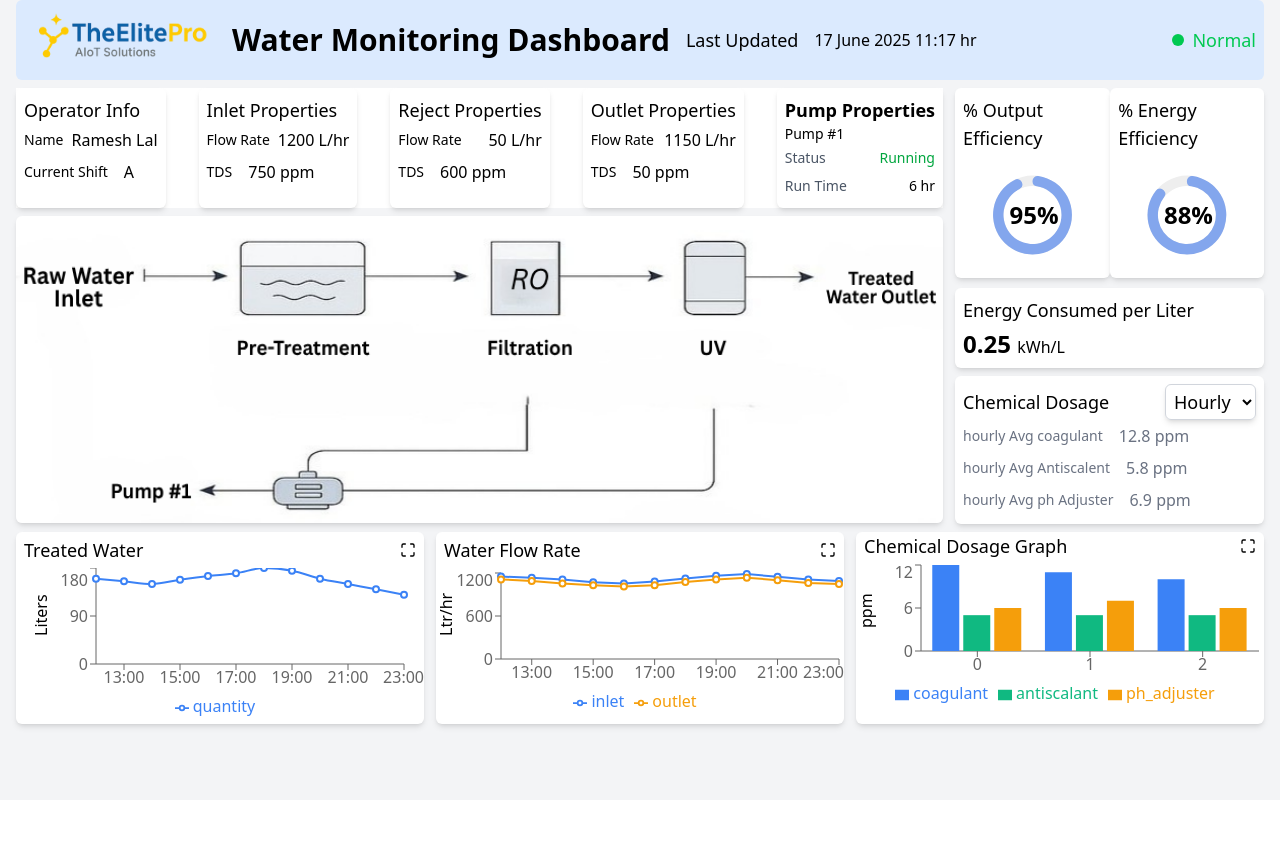
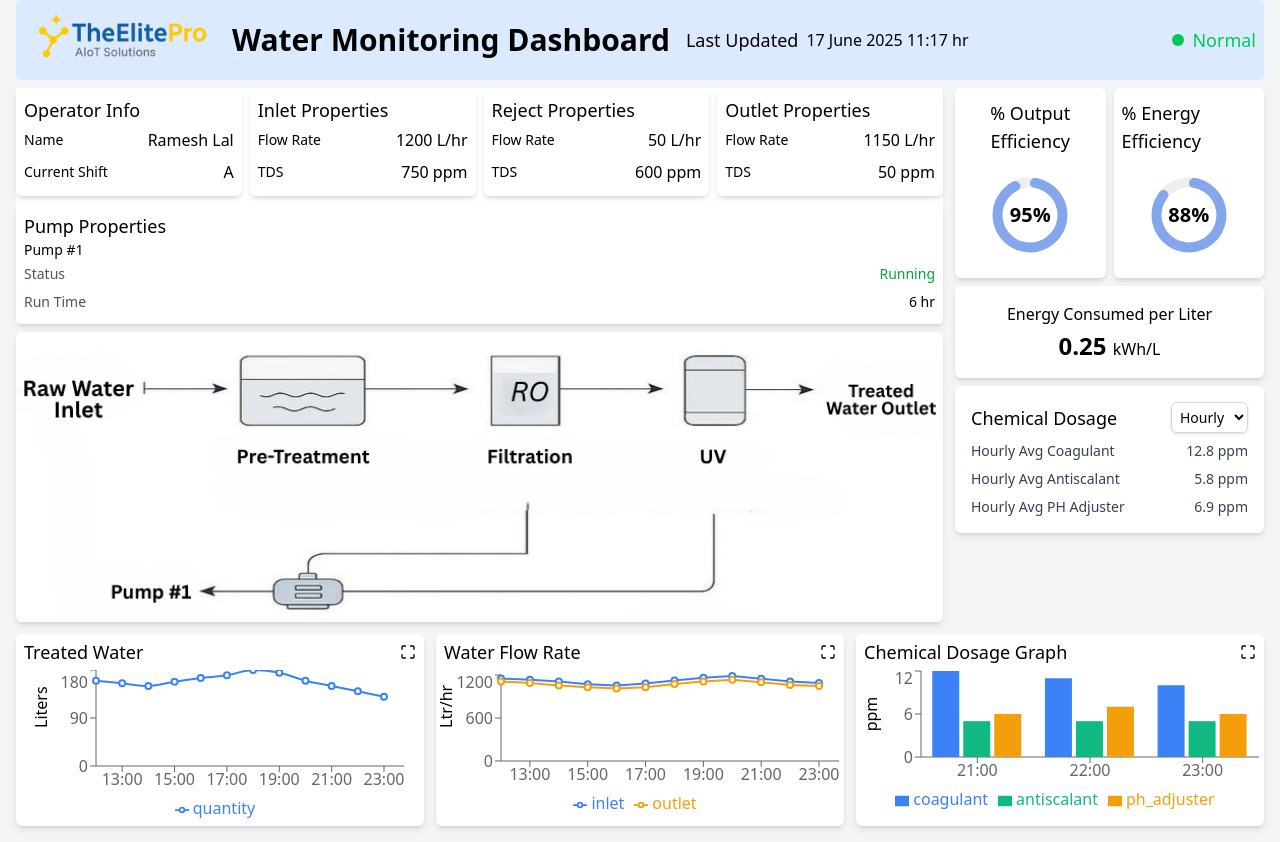
Before and after one commit to divyanshj0/dashboard, a Next.js app: page / in a window 1280 px wide. Before the commit the page ends 800 px from the top, so only its background shows below. Built offline with nearby package versions, Linux system fonts and the light colour scheme.

Commit message:
responsiveness added

```diff
--- a/app/page.js
+++ b/app/page.js
@@ -8,78 +8,94 @@ import FlowRaterChart from "@/components/flowratechart";
 import EnergyEfficiency from "@/components/energyefficiency";
 import clsx from "clsx";
 import { useState } from "react";
+
 export default function Home() {
-  const [view, setView] = useState('hourly')
+  const [view, setView] = useState('hourly');
   const efficiency = 95;
+
   const getStatus = (value) => {
     if (value > 80) return { label: "Normal", color: "green" };
     if (value > 65) return { label: "Moderate", color: "yellow" };
     return { label: "Alert", color: "red" };
   };
+
   const status = getStatus(efficiency);
+
   const dotClass = clsx("h-3 w-3 rounded-full", {
     "bg-green-500": status.color === "green",
     "bg-yellow-500": status.color === "yellow",
     "bg-red-500": status.color === "red",
   });
+
   const textClass = clsx("text-lg font-medium", {
     "text-green-500": status.color === "green",
     "text-yellow-500": status.color === "yellow",
     "text-red-500": status.color === "red",
   });
+
   return (
-    <main className="min-h-screen  max-w-screen bg-gray-100 ">
-      {/* Top Bar */}
-      <div className="flex mx-4 p-2 justify-between items-center bg-blue-100 rounded-md">
-        <div className="flex gap-4 items-center">
+    <main className="min-h-screen w-full bg-gray-100">
+      {/* Header */}
+      <div className="flex flex-col md:flex-row mx-4 p-2 justify-between items-start md:items-center bg-blue-100 rounded-md gap-2">
+        <div className="flex flex-col md:flex-row gap-4 items-start md:items-center">
           <img src="/company_logo[1].png" alt="logo" className="w-48" />
-          <p className="text-3xl font-semibold">Water Monitoring Dashboard</p>
+          <p className="text-2xl md:text-3xl font-semibold">Water Monitoring Dashboard</p>
+          <div className="flex gap-2 items-center">
             <p className="text-lg font-medium">Last Updated</p>
             <span>17 June 2025 11:17 hr</span>
           </div>
+        </div>
         <div className="flex items-center gap-2">
-          <span
-            className={dotClass} />
+          <span className={dotClass} />
           <p className={textClass}>{status.label}</p>
         </div>
       </div>
-      {/* Middle Part */}
-      <div className=" px-4 mt-2 flex gap-3">
-        {/* left container */}
-        <div className="flex-3/4 flex flex-col gap-2">
+
+      {/* Middle Section */}
+      <div className="px-4 mt-2 flex flex-col lg:flex-row gap-3">
+        {/* Left Container */}
+        <div className="w-full lg:w-3/4 flex flex-col gap-2">
           <WaterProperty />
-          <img src="/Raw Water.png" alt="mimic" className="rounded-md shadow-md h-[307px]" />
+          <img src="/Raw Water.png" alt="mimic" className="rounded-md shadow-md w-full max-h-[307px] object-cover" />
         </div>
 
+        {/* Right Container */}
+        <div className="w-full lg:w-1/4 flex flex-col gap-2">
+          {/* Efficiency Donuts */}
+          <div className="flex flex-col gap-2 sm:flex-row sm:justify-between">
+            <Efficiency />
+            <EnergyEfficiency />
+          </div>
 
-        {/* right container */}
-        <div className="flex-1/4 flex flex-col gap-2">
-          <div className="h-48 flex justify-between">
-            <Efficiency />
-            <EnergyEfficiency/>
-          </div>
-          <div className="p-2 h-max bg-white rounded-md shadow-md">
-            <p className="text-lg font-medium">Energy Consumed per Liter</p>
+          {/* Energy Text Box */}
+          <div className="bg-white p-4 rounded-md shadow-md text-center">
+            <p className="text-base font-medium">Energy Consumed per Liter</p>
             <p className="text-2xl font-bold mt-1">
               0.25 <span className="text-base font-medium">kWh/L</span>
             </p>
           </div>
-          <div className=" bg-white h-max p-2 rounded-md shadow-md">
-            <div className="flex gap-1">
-              <p className="text-lg font-medium flex  items-center flex-2/3">Chemical Dosage</p>
-              <div className="  flex justify-center items-center">
-                <select className="border border-gray-300 rounded-md text-lg p-1 shadow-md" value={view} onChange={(e) => setView(e.target.value)}>
+
+          {/* Chemical Dosage */}
+          <div className="bg-white p-4 rounded-md shadow-md">
+            <div className="flex flex-col sm:flex-row sm:justify-between sm:items-center mb-2 gap-2">
+              <p className="text-lg font-medium">Chemical Dosage</p>
+              <select
+                className="border border-gray-300 rounded-md text-sm p-1 shadow"
+                value={view}
+                onChange={(e) => setView(e.target.value)}
+              >
                 <option value="hourly">Hourly</option>
                 <option value="daily">Daily</option>
                 <option value="weekly">Weekly</option>
               </select>
             </div>
-            </div>
             <ChemicalDosage view={view} />
           </div>
         </div>
       </div>
-      <div className="flex gap-3 mx-4 mt-2">
+
+      {/* Charts */}
+      <div className="grid grid-cols-1 md:grid-cols-2 lg:grid-cols-3 gap-3 mx-4 mt-3 pb-4">
         <TreatedWaterChart view={view} />
         <FlowRaterChart view={view} />
         <ChemicalChart view={view} />
--- a/components/chemicalDosage.js
+++ b/components/chemicalDosage.js
@@ -1,38 +1,41 @@
 'use client';
 import { hourlydata, dailydata, weeklydata } from '@/libs/data';
 
-export default function ChemicalDosage({view}) {
-    const getchartdata = () => {
+export default function ChemicalDosage({ view }) {
+  const getChartData = () => {
     switch (view) {
-            case 'hourly': return { data: hourlydata, xkey: 'hour' }
-            case 'daily': return { data: dailydata, xkey: 'day' }
-            case 'weekly': return { data: weeklydata, xkey: 'week' }
-            default: return { data: [], xkey: '' };
+      case 'hourly':
+        return { data: hourlydata, xKey: 'hour' };
+      case 'daily':
+        return { data: dailydata, xKey: 'day' };
+      case 'weekly':
+        return { data: weeklydata, xKey: 'week' };
+      default:
+        return { data: [], xKey: '' };
     }
   };
-    const { data, xKey } = getchartdata();
+
+  const { data } = getChartData();
+
   const average = (key) =>
     data.length
       ? (data.reduce((sum, d) => sum + (d[key] || 0), 0) / data.length).toFixed(1)
       : '0.0';
+
   return (
-        <>
-            <div className="text-gray-500">
-                <div className="flex py-1 items-center gap-4">
-                    <p className="text-sm font-medium">{view} Avg coagulant</p>
-                    <span>{average("coagulant")} ppm</span>
+    <div className="text-gray-700 mt-2 flex flex-col gap-2">
+      <div className="flex justify-between items-center text-sm">
+        <p className="font-medium capitalize">{view} Avg Coagulant</p>
+        <span>{average('coagulant')} ppm</span>
       </div>
-                <div className="flex py-1 items-center gap-4">
-                    <p className="text-sm font-medium">{view} Avg Antiscalent</p>
-                    <span>{average("antiscalant")} ppm</span>
+      <div className="flex justify-between items-center text-sm">
+        <p className="font-medium capitalize">{view} Avg Antiscalant</p>
+        <span>{average('antiscalant')} ppm</span>
       </div>
-                <div className="flex py-1 items-center gap-4">
-                    <p className="text-sm font-medium">{view} Avg ph Adjuster</p>
-                    <span>{average("ph_adjuster")} ppm</span>
+      <div className="flex justify-between items-center text-sm">
+        <p className="font-medium capitalize">{view} Avg pH Adjuster</p>
+        <span>{average('ph_adjuster')} ppm</span>
       </div>
     </div>
-
-
-        </>
-    )
+  );
 }
--- a/components/chemicalchart.js
+++ b/components/chemicalchart.js
@@ -1,27 +1,49 @@
 'use client';
-import { BarChart, Bar, XAxis, YAxis,Label, Tooltip, Legend, ResponsiveContainer } from "recharts";
+import {
+  BarChart,
+  Bar,
+  XAxis,
+  YAxis,
+  Label,
+  Tooltip,
+  Legend,
+  ResponsiveContainer,
+} from "recharts";
 import { hourlydata, dailydata, weeklydata } from '@/libs/data';
 import { FiMaximize } from "react-icons/fi";
 import { useState } from "react";
 
 export default function ChemicalChart({ view }) {
   const [isOpen, setIsOpen] = useState(false);
-    const getchartdata = () => {
+
+  const getChartData = () => {
     switch (view) {
-            case 'hourly': return { data: hourlydata, xkey: 'hour' }
-            case 'daily': return { data: dailydata, xkey: 'day' }
-            case 'weekly': return { data: weeklydata, xkey: 'week' }
-            default: return { data: [], xkey: '' };
+      case 'hourly':
+        return { data: hourlydata, xkey: 'hour' };
+      case 'daily':
+        return { data: dailydata, xkey: 'day' };
+      case 'weekly':
+        return { data: weeklydata, xkey: 'week' };
+      default:
+        return { data: [], xkey: '' };
     }
   };
-    const { data, xKey } = getchartdata();
+
+  const { data, xkey } = getChartData();
   const miniData = data.slice(-3);
+
   const Chart = ({ chartData, fullView }) => (
     <ResponsiveContainer width="100%" height={fullView ? 300 : 150}>
       <BarChart data={chartData}>
-                <XAxis dataKey={xKey} margin={{ left: 20, right: 20 }} />
-                <YAxis >
-                    <Label value="ppm" angle={-90} position="insideLeft" dy={20} textAnchor='middle' fill='#000' />
+        <XAxis dataKey={xkey} />
+        <YAxis>
+          <Label
+            value="ppm"
+            angle={-90}
+            position="insideLeft"
+            offset={10}
+            style={{ textAnchor: 'middle', fill: '#000' }}
+          />
         </YAxis>
         <Tooltip />
         <Legend />
@@ -31,9 +53,10 @@ export default function ChemicalChart({ view }) {
       </BarChart>
     </ResponsiveContainer>
   );
+
   return (
-        <div className=" bg-white  h-48 w-full rounded-md shadow-md">
-            <div className="flex items-center  justify-between px-2">
+    <div className="bg-white h-48 w-full rounded-md shadow-md">
+      <div className="flex items-center justify-between px-2 pt-1">
         <p className="text-lg font-medium">Chemical Dosage Graph</p>
         <button onClick={() => setIsOpen(true)} title="fullscreen">
           <FiMaximize />
@@ -43,8 +66,8 @@ export default function ChemicalChart({ view }) {
 
       {/* Fullscreen Modal */}
       {isOpen && (
-                <div className="fixed inset-0 bg-gray-600 bg-opacity- z-50 flex justify-center items-center">
-                    <div className="bg-white p-6 rounded-lg w-full max-w-5xl max-h-[90vh] overflow-auto">
+        <div className="fixed inset-0 bg-black bg-opacity-40 z-50 flex justify-center items-center px-2">
+          <div className="bg-white p-4 rounded-lg w-full max-w-5xl max-h-[90vh] overflow-auto shadow-lg">
             <div className="flex justify-between items-center mb-4">
               <h2 className="text-xl font-semibold">Full Chemical Dosage Chart</h2>
               <button
@@ -59,5 +82,5 @@ export default function ChemicalChart({ view }) {
         </div>
       )}
     </div>
-    )
+  );
 }
--- a/components/efficiencydonut.js
+++ b/components/efficiencydonut.js
@@ -15,9 +15,10 @@ const data = [
 
 const Efficiency = () => {
   return (
-    <div className=" h-[190px] bg-white flex flex-col justify-center items-center rounded-md shadow-md">
-      <div className="text-lg font-medium mt-2 px-2">% Output Efficiency</div>
-      <ResponsiveContainer >
+    <div className="h-[190px] w-full bg-white flex flex-col justify-center items-center rounded-md shadow-md">
+      <div className="text-lg font-medium mt-2 px-2 text-center">% Output Efficiency</div>
+      <div className="w-[120px] h-[120px] relative">
+        <ResponsiveContainer width="100%" height="100%">
           <RadialBarChart
             cx="50%"
             cy="50%"
@@ -26,28 +27,23 @@ const Efficiency = () => {
             barSize={15}
             data={data}
             startAngle={90}
-          endAngle={-270} // full 360° clockwise
+            endAngle={-270}
           >
-          <PolarAngleAxis type="number" domain={[0, 100]} angleAxisId={0} tick={false}/>
+            <PolarAngleAxis type="number" domain={[0, 100]} angleAxisId={0} tick={false} />
             <RadialBar
               angleAxisId={0}
               cornerRadius={5}
               background
               clockWise
-            dataKey='value'
+              dataKey="value"
             />
-          <text
-            x="51%"
-            y="52%"
-            textAnchor="middle"
-            dominantBaseline="middle"
-            fontSize={24}
-            fontWeight={600}
-          >
-            {`${data[0].value}%`}
-          </text>
           </RadialBarChart>
         </ResponsiveContainer>
+        {/* Center Text */}
+        <div className="absolute inset-0 flex items-center justify-center">
+          <span className="text-xl font-semibold">{`${data[0].value}%`}</span>
+        </div>
+      </div>
     </div>
   );
 };
--- a/components/energyefficiency.js
+++ b/components/energyefficiency.js
@@ -15,9 +15,10 @@ const data = [
 
 const EnergyEfficiency = () => {
   return (
-    <div className=" h-[190px] bg-white flex flex-col justify-center items-center rounded-md shadow-md">
+    <div className="h-[190px] w-full bg-white flex flex-col justify-center items-center rounded-md shadow-md">
       <div className="text-lg font-medium mt-2 px-2">% Energy Efficiency</div>
-      <ResponsiveContainer >
+      <div className="w-[120px] h-[120px] relative">
+        <ResponsiveContainer width="100%" height="100%">
           <RadialBarChart
             cx="50%"
             cy="50%"
@@ -26,28 +27,22 @@ const EnergyEfficiency = () => {
             barSize={15}
             data={data}
             startAngle={90}
-          endAngle={-270} // full 360° clockwise
+            endAngle={-270}
           >
-          <PolarAngleAxis type="number" domain={[0, 100]} angleAxisId={0} tick={false}/>
+            <PolarAngleAxis type="number" domain={[0, 100]} angleAxisId={0} tick={false} />
             <RadialBar
               angleAxisId={0}
               cornerRadius={5}
               background
               clockWise
-            dataKey='value'
+              dataKey="value"
             />
-          <text
-            x="51%"
-            y="52%"
-            textAnchor="middle"
-            dominantBaseline="middle"
-            fontSize={24}
-            fontWeight={600}
-          >
-            {`${data[0].value}%`}
-          </text>
           </RadialBarChart>
         </ResponsiveContainer>
+        <div className="absolute inset-0 flex items-center justify-center">
+          <span className="text-xl font-semibold">{`${data[0].value}%`}</span>
+        </div>
+      </div>
     </div>
   );
 };
--- a/components/treatedwatergraph.js
+++ b/components/treatedwatergraph.js
@@ -1,20 +1,35 @@
 'use client';
 import {
-  LineChart, Line, XAxis, YAxis, Tooltip, Legend, ResponsiveContainer,Label
+  LineChart,
+  Line,
+  XAxis,
+  YAxis,
+  Tooltip,
+  Legend,
+  ResponsiveContainer,
+  Label,
 } from 'recharts';
-import { treatedWaterHourly, treatedWaterDaily, treatedWaterWeekly } from '@/libs/data';
-import { FiMaximize } from "react-icons/fi";
-import { useState } from "react";
+import {
+  treatedWaterHourly,
+  treatedWaterDaily,
+  treatedWaterWeekly,
+} from '@/libs/data';
+import { FiMaximize } from 'react-icons/fi';
+import { useState } from 'react';
 
 export default function TreatedWaterChart({ view }) {
   const [isOpen, setIsOpen] = useState(false);
 
   const getChartData = () => {
     switch (view) {
-      case 'hourly': return { data: treatedWaterHourly, xKey: 'hour' };
-      case 'daily': return { data: treatedWaterDaily, xKey: 'day' };
-      case 'weekly': return { data: treatedWaterWeekly, xKey: 'week' };
-      default: return { data: [], xKey: '' };
+      case 'hourly':
+        return { data: treatedWaterHourly, xKey: 'hour' };
+      case 'daily':
+        return { data: treatedWaterDaily, xKey: 'day' };
+      case 'weekly':
+        return { data: treatedWaterWeekly, xKey: 'week' };
+      default:
+        return { data: [], xKey: '' };
     }
   };
 
@@ -23,14 +38,27 @@ export default function TreatedWaterChart({ view }) {
 
   const Chart = ({ chartData, fullView }) => (
     <ResponsiveContainer width="100%" height={fullView ? 300 : 150}>
-      <LineChart data={chartData} margin={{ left: 20, right:20 }}>
-        <XAxis dataKey={xKey} />
-        <YAxis >
-          <Label value="Liters" angle={-90} position="insideLeft" dy={20}  textAnchor= 'middle' fill= '#000'/>
+      <LineChart data={chartData} margin={{ left: 20, right: 20 }}>
+        <XAxis dataKey={xKey} padding={{ right: 20 }} />
+        <YAxis>
+          <Label
+            value="Liters"
+            angle={-90}
+            position="insideLeft"
+            dy={10}
+            textAnchor="middle"
+            fill="#000"
+          />
         </YAxis>
         <Tooltip />
         <Legend />
-        <Line type="monotone" dataKey="quantity" stroke="#3B82F6" strokeWidth={2} dot={{ r: 3 }} />
+        <Line
+          type="monotone"
+          dataKey="quantity"
+          stroke="#3B82F6"
+          strokeWidth={2}
+          dot={{ r: 3 }}
+        />
       </LineChart>
     </ResponsiveContainer>
   );
@@ -43,13 +71,18 @@ export default function TreatedWaterChart({ view }) {
           <FiMaximize />
         </button>
       </div>
+
       <Chart chartData={miniData} fullView={false} />
+
       {isOpen && (
-        <div className="fixed inset-0 bg-gray-800 bg-opacity-70 z-50 flex justify-center items-center">
-          <div className="bg-white p-6 rounded-lg w-full max-w-5xl max-h-[90vh] overflow-auto">
+        <div className="fixed inset-0 bg-black bg-opacity-50 z-50 flex justify-center items-center px-2">
+          <div className="bg-white p-6 rounded-lg w-full max-w-5xl max-h-[90vh] overflow-auto shadow-lg">
             <div className="flex justify-between items-center mb-4">
               <h2 className="text-xl font-semibold">Full Treated Water Chart</h2>
-              <button className="text-lg text-black" onClick={() => setIsOpen(false)}>
+              <button
+                className="text-lg text-black"
+                onClick={() => setIsOpen(false)}
+              >
                 ✕
               </button>
             </div>
--- a/components/waterproperty.js
+++ b/components/waterproperty.js
@@ -2,66 +2,72 @@ import React from 'react'
 
 const WaterProperty = () => {
     return (
-        <div className='flex justify-between bg-white'>
-            <div className='p-2 bg-white rounded-md shadow-md '>
-                <p className='text-lg font-medium'>Operator Info</p>
-                <div className="flex py-1 gap-2 items-center justify-between">
+        <div className="flex flex-wrap justify-between gap-2 bg-white">
+            {/* Operator Info */}
+            <div className="flex-1 min-w-[200px] p-2 bg-white rounded-md shadow-md">
+                <p className="text-lg font-medium">Operator Info</p>
+                <div className="flex py-1 gap-2 justify-between items-center">
                     <p className="text-sm font-medium">Name</p>
                     <span>Ramesh Lal</span>
                 </div>
-                <div className="flex py-1 items-center gap-4">
+                <div className="flex py-1 justify-between items-center">
                     <p className="text-sm font-medium">Current Shift</p>
                     <span>A</span>
                 </div>
             </div>
-            <div className='p-2 bg-white rounded-md shadow-md '>
-                <p className='text-lg font-medium'>Inlet Properties</p>
-                <div className="flex py-1 gap-2 items-center justify-between">
+
+            {/* Inlet Properties */}
+            <div className="flex-1 min-w-[200px] p-2 bg-white rounded-md shadow-md">
+                <p className="text-lg font-medium">Inlet Properties</p>
+                <div className="flex py-1 justify-between items-center">
                     <p className="text-sm font-medium">Flow Rate</p>
                     <span>1200 L/hr</span>
                 </div>
-                <div className="flex py-1 items-center gap-4">
+                <div className="flex py-1 justify-between items-center">
                     <p className="text-sm font-medium">TDS</p>
                     <span>750 ppm</span>
                 </div>
             </div>
-            <div className='p-2 bg-white rounded-md shadow-md '>
-                <p className='text-lg font-medium'>Reject Properties</p>
-                <div className="flex py-1 items-center justify-between">
+
+            {/* Reject Properties */}
+            <div className="flex-1 min-w-[200px] p-2 bg-white rounded-md shadow-md">
+                <p className="text-lg font-medium">Reject Properties</p>
+                <div className="flex py-1 justify-between items-center">
                     <p className="text-sm font-medium">Flow Rate</p>
                     <span>50 L/hr</span>
                 </div>
-                <div className="flex py-1 items-center gap-4">
+                <div className="flex py-1 justify-between items-center">
                     <p className="text-sm font-medium">TDS</p>
                     <span>600 ppm</span>
                 </div>
             </div>
-            <div className='p-2 bg-white rounded-md shadow-md '>
-                <p className='text-lg font-medium'>Outlet Properties</p>
-                    <div className="flex py-1 gap-2 items-center justify-between">
-                        <p className="text-sm font-medium">Flow Rate</p>
-                        <span>1150 L/hr</span>
-                    </div>
-                    <div className="flex py-1 items-center gap-4">
-                        <p className="text-sm font-medium">TDS</p>
-                        <span>50 ppm</span>
-                    </div>
 
+            {/* Outlet Properties */}
+            <div className="flex-1 min-w-[200px] p-2 bg-white rounded-md shadow-md">
+                <p className="text-lg font-medium">Outlet Properties</p>
+                <div className="flex py-1 justify-between items-center">
+                    <p className="text-sm font-medium">Flow Rate</p>
+                    <span>1150 L/hr</span>
+                </div>
+                <div className="flex py-1 justify-between items-center">
+                    <p className="text-sm font-medium">TDS</p>
+                    <span>50 ppm</span>
+                </div>
             </div>
-            <div className="bg-white p-2  rounded-md shadow-md">
-                <h2 className="text-lg font-semibold ">Pump Properties</h2>
-                <p className="text-sm font-medium ">Pump #1</p>
-                <div className="flex justify-between py-1">
+
+            {/* Pump Properties */}
+            <div className="flex-1 min-w-[200px] p-2 bg-white rounded-md shadow-md">
+                <p className="text-lg font-medium">Pump Properties</p>
+                <p className="text-sm font-medium">Pump #1</p>
+                <div className="flex py-1 justify-between">
                     <span className="text-sm text-gray-600">Status</span>
                     <span className="text-sm font-medium text-green-600">Running</span>
                 </div>
-                <div className="flex justify-between py-1 gap-2">
+                <div className="flex py-1 justify-between">
                     <span className="text-sm text-gray-600">Run Time</span>
                     <span className="text-sm font-medium">6 hr</span>
                 </div>
             </div>
-
-
         </div>
     )
 }
```
Also changed, not shown: components/flowratechart.js (+42 -15 lines). Lines whose indentation alone changed are shown as unchanged.
